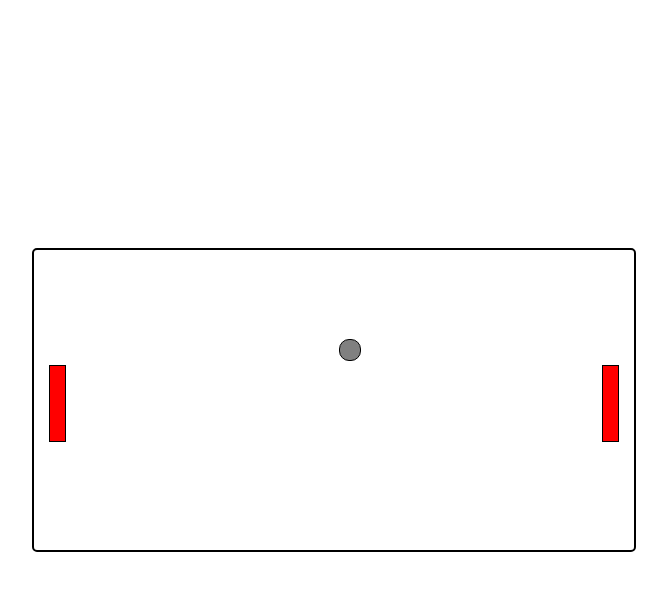
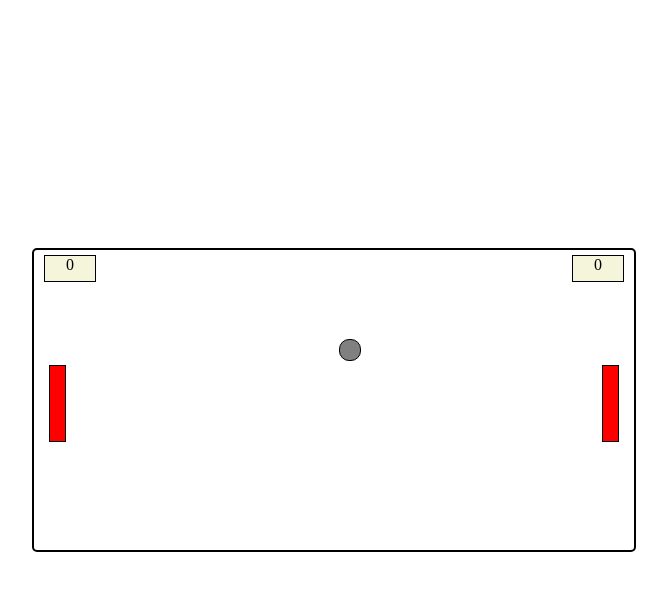
Before and after one commit to hayk199429/ping-pong, a plain HTML site: page index.html in a window 1280 px wide. Both pictures are taken after a click on the button "Play". Shown: the whole page, without its empty margins (306-973 px from the left). Drawn offline with Linux system fonts and the light colour scheme.

Commit message:
final adjustment

```diff
--- a/scripts/game.js
+++ b/scripts/game.js
@@ -2,6 +2,10 @@ function game() {
     $("body").empty();
     $("<div/>").attr("id", "content").appendTo("body");
     $("<div/>").attr("id", "game").appendTo("#content");
+    $("<div/>").attr("id", "scorepaddleA").appendTo("#game");
+    $("#scorepaddleA").text("0");
+    $("<div/>").attr("id", "scorepaddleB").appendTo("#game");
+    $("#scorepaddleB").text("0");
     $("<div/>").attr("id", "paddleA").appendTo("#game");
     $("<div/>").attr("id", "paddleB").appendTo("#game");
     $("<div/>").attr("id", "ball").appendTo("#game");
@@ -14,6 +18,10 @@ function game() {
         directionY: 1
     };
 
+    var score = {
+        paddleA: 0,
+        paddleB: 0
+    };
 
     var pA = {
         speed: 3,
@@ -81,11 +89,14 @@ function game() {
         }
     }
 
+    var pauseBall = false;
 
     // Control movement of the ball doing collision checking
     function moveBall() {
         var gameWidth = parseInt($("#game").width());
         var gameHeight = parseInt($("#game").height());
+
+        if (pauseBall) return;
 
         // Check collision to the bottom border and change the moving orientation on Y axis
         if (ball.y + ball.speed * ball.directionY > (gameHeight - parseInt($("#ball").height()))) {
@@ -100,11 +111,27 @@ function game() {
         // Check collision to the left border and change the moving orientation on X axis
         if (ball.x + ball.speed * ball.directionX > (gameWidth - parseInt($("#ball").width()))) {
             ball.directionX = -1
+            score.paddleB = score.paddleB + 1;
+            $("#scorepaddleB").empty().append([score.paddleB]);
+            console.log(score.paddleB);
+            ball.x = 290;
+            ball.y = 140;
+            pauseBall = true;
+            $("#ball").animate({ "left": ball.x, "top": ball.y }, 2000, function () { pauseBall = false; });
+            return;
         }
 
         // Check collision to the right border and change the moving orientation on X axis
         if (ball.x + ball.speed * ball.directionX < 0) {
             ball.directionX = 1
+            score.paddleA = score.paddleA + 1;
+            $("#scorepaddleA").empty().append([score.paddleA]);
+            console.log(score.paddleA);
+            ball.x = 290;
+            ball.y = 140;
+            pauseBall = true;
+            $("#ball").animate({ "left": ball.x, "top": ball.y }, 2000, function () { pauseBall = false; });
+            return;
         }
 
         // Check collision with PaddleA
--- a/styles/styles.css
+++ b/styles/styles.css
@@ -76,3 +76,25 @@
   top: 115px;
   border: 1px solid black;
 }
+
+#scorepaddleA {
+  position:absolute;
+  text-align:center;
+  background: beige;
+  width: 50px;
+  height: 25px;
+  top: 5px;
+  right:10px;
+  border: 1px solid black;
+}
+
+#scorepaddleB {
+  position:absolute;
+  text-align:center;
+  background: beige;
+  width: 50px;
+  height: 25px;
+  top: 5px;
+  left:10px;
+  border: 1px solid black;
+}
```
Also changed, not shown: scripts/menu.js (+2 -11 lines), README.txt (deleted), 1 other file.
